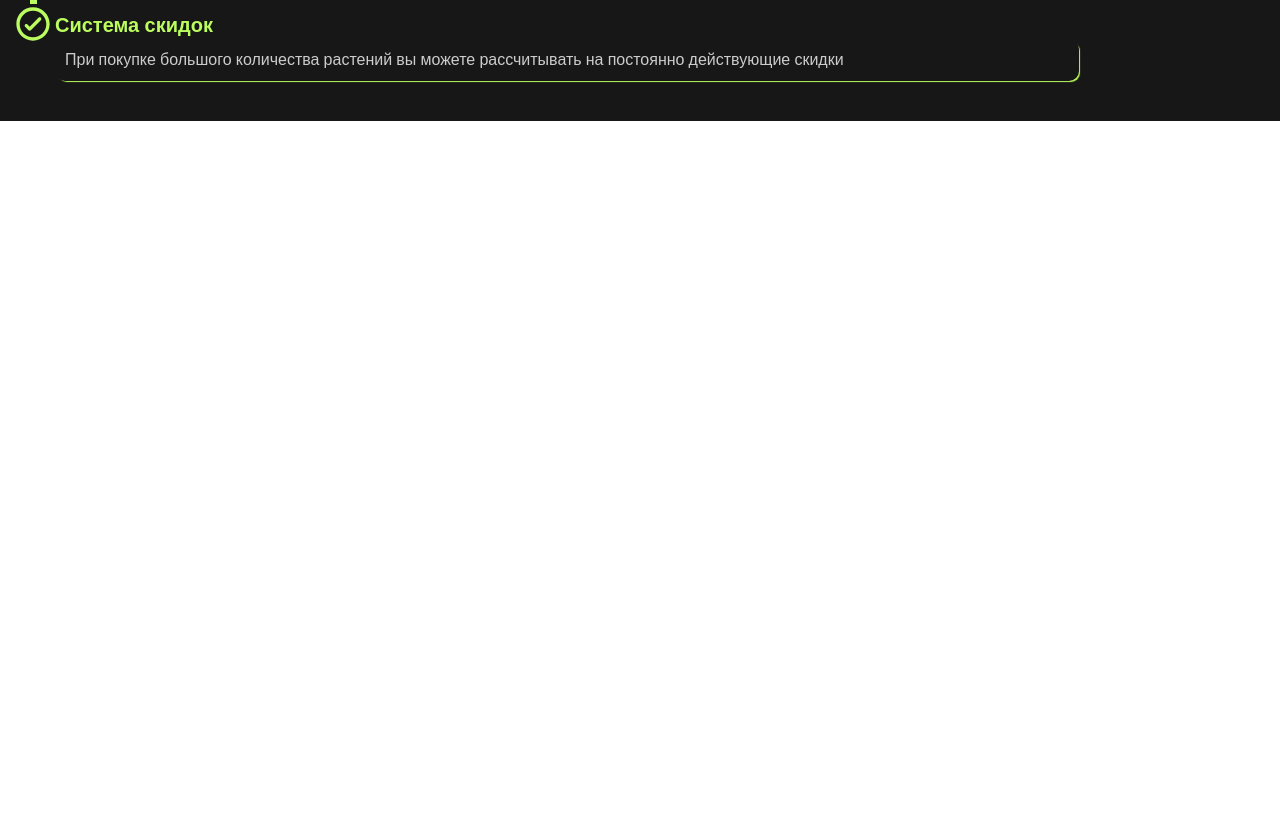
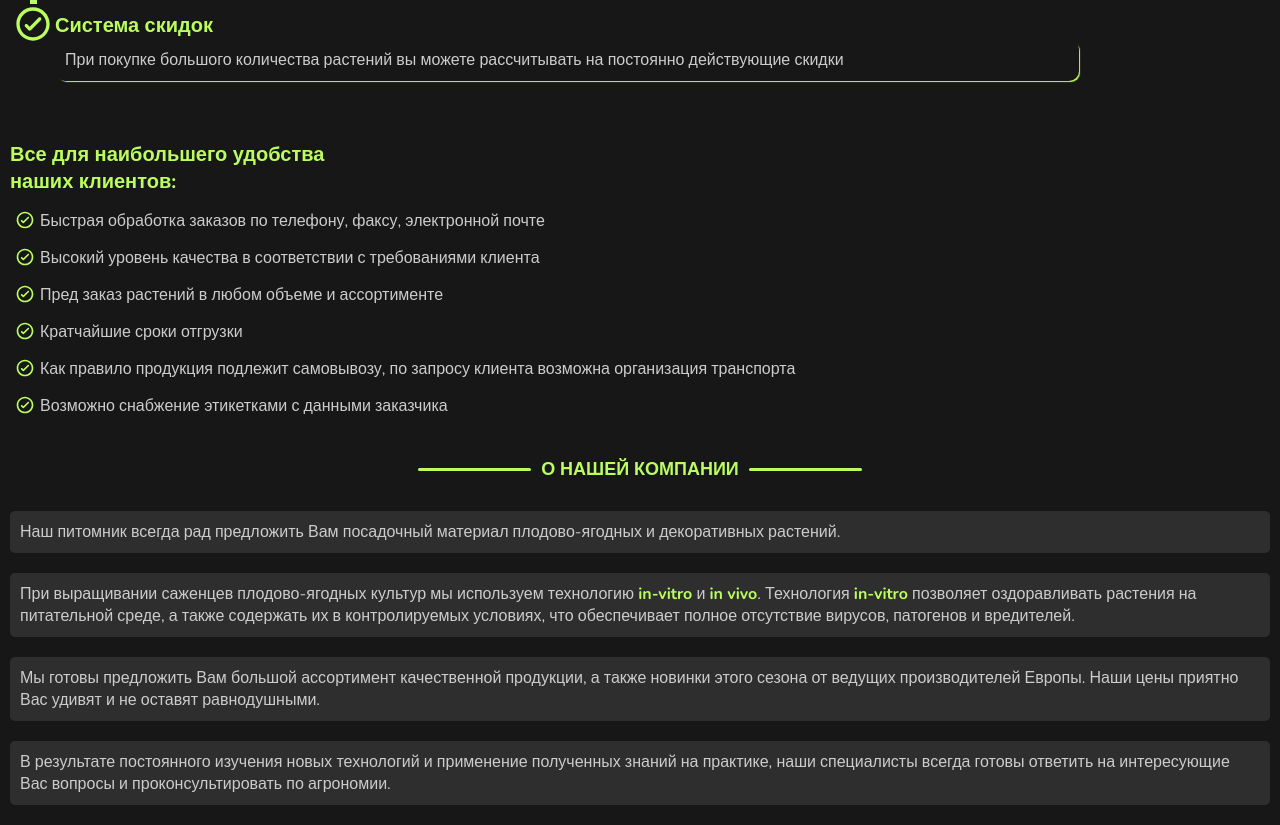
Before and after one commit to Alex99like/zelenymaster, a Next.js app: page / in a window 1280 px wide. Shown: the part 1300-2125 px from the top of the page. Before the commit the page ends 1421 px from the top, so only its background shows below. Built offline with nearby package versions, Linux system fonts and the light colour scheme.

Commit message:
feat: add final home page

```diff
--- /dev/null
+++ b/app/components/About/About.module.scss
@@ -0,0 +1,68 @@
+@import '../../styles/variables.scss';
+
+.wrapper {
+  background-color: $color-main-bg;
+  padding: 20px 10px 20px;
+
+  .title {
+    color: $color-text-green;
+    font-size: 12px;
+    width: 90%;
+    margin: 0 auto 30px;
+    display: flex;
+    justify-content: center;
+    align-items: center;
+    gap: 10px;
+
+    .hr {
+      width: 10%;
+      height: 3px;
+      background-color: $color-text-green;
+      border-radius: 20px;
+      border: none;
+    }
+
+  }
+
+  .container {
+    color: #cdcccc;
+    display: flex;
+    flex-direction: column;
+    gap: 20px;
+
+    p {
+      padding: 10px 10px;
+      background-color: #5858585c;
+      border-radius: 5px;
+
+      strong {
+        color: $color-text-green;
+      }
+    }
+  }
+
+  .list {
+    margin-bottom: 40px;
+    display: flex;
+    flex-direction: column;
+    gap: 15px;
+
+    h3 {
+      color: $color-text-green;
+      font-size: 20px;
+    }
+
+    li {
+      margin-left: 30px;
+      list-style-type: none;
+      position: relative;
+      color: #cdcccc;
+
+      .icon {
+        position: absolute;
+        top: 0px;
+        left: -25px;
+      }
+    }
+  }
+}
--- /dev/null
+++ b/app/components/About/About.tsx
@@ -0,0 +1,74 @@
+import { motion } from 'framer-motion'
+import styles from './About.module.scss'
+import { SuccessIcon } from '@/app/shared/SuccessIcon/SuccessIcon'
+
+const listItems = [
+  'Быстрая обработка заказов по телефону, факсу, электронной почте',
+  'Высокий уровень качества в соответствии с требованиями клиента',
+  'Пред заказ растений в любом объеме и ассортименте',
+  'Кратчайшие сроки отгрузки',
+  'Как правило продукция подлежит самовывозу, по запросу клиента возможна организация транспорта',
+  'Возможно снабжение этикетками с данными заказчика'
+]
+
+export const About = () => {
+  return (
+    <section className={styles.wrapper}>
+      <ul className={styles.list}>
+        <h3>Все для наибольшего удобства<br /> наших клиентов:</h3>
+        {listItems.map((item) => (
+          <motion.li
+            initial={{ opacity: 0, x: -50 }}
+            whileInView={{ opacity: 1, x: 0 }}
+            viewport={{ amount: 0.8, once: true }}
+            key={item}
+          >{item} <SuccessIcon width={20} className={styles.icon} /></motion.li>
+        ))}
+      </ul>
+      <motion.div className={styles.title}
+        initial={{ opacity: 0, y: -50 }}
+        whileInView={{ opacity: 1, y: 0 }}
+        viewport={{ amount: 0.5, once: true }}
+      >
+        <hr className={styles.hr} />
+        <h2 className={styles.h2}>О НАШЕЙ КОМПАНИИ</h2>
+        <hr className={styles.hr} />
+      </motion.div>
+      <div className={styles.container}>
+        <motion.p
+          initial={{ opacity: 0, y: -50 }}
+          whileInView={{ opacity: 1, y: 0 }}
+          viewport={{ amount: 0.7, once: true }}
+        >Наш питомник всегда рад предложить Вам посадочный материал плодово-ягодных
+           и декоративных растений.
+        </motion.p>
+        <motion.p
+          initial={{ opacity: 0, y: -50 }}
+          whileInView={{ opacity: 1, y: 0 }}
+          viewport={{ amount: 0.7, once: true }}
+        >При выращивании саженцев плодово-ягодных культур мы используем технологию <strong>in-vitro</strong> и <strong>in vivo</strong>.
+        Технология <strong>in-vitro</strong> позволяет оздоравливать растения
+           на питательной среде, а также содержать их в контролируемых условиях, что
+           обеспечивает полное отсутствие вирусов, патогенов и вредителей.
+        </motion.p>
+        <motion.p
+          initial={{ opacity: 0, y: -50 }}
+          whileInView={{ opacity: 1, y: 0 }}
+          viewport={{ amount: 0.7, once: true }}
+        >Мы готовы предложить Вам большой ассортимент качественной продукции,
+           а также новинки этого сезона от ведущих производителей Европы. Наши цены
+           приятно Вас удивят и не оставят равнодушными.
+        </motion.p>
+        <motion.p
+          initial={{ opacity: 0.7, y: -50 }}
+          whileInView={{ opacity: 1, y: 0 }}
+          viewport={{ amount: 1, once: true }}
+        >В результате постоянного изучения новых технологий и применение полученных
+           знаний на практике, наши специалисты всегда готовы ответить на интересующие
+           Вас вопросы и проконсультировать по агрономии.
+        </motion.p>
+      </div>
+
+    </section>
+  )
+}
--- a/app/components/Advantages/Advantages.tsx
+++ b/app/components/Advantages/Advantages.tsx
@@ -41,7 +41,7 @@ export const Advantages = forwardRef<HTMLDivElement>((_, refer) => {
       <motion.div ref={refer} className={styles.title}
         initial={{ opacity: 0, y: -50 }}
         whileInView={{ opacity: 1, y: 0 }}
-        viewport={{ amount: 1, once: true }}
+        viewport={{ amount: 0.5, once: true }}
       >
         <hr className={styles.hr} />
         <h2 className={styles.h2}>ПРЕИМУЩЕСТВА</h2>
--- a/app/components/Advantages/AdvantagesItem.tsx
+++ b/app/components/Advantages/AdvantagesItem.tsx
@@ -9,9 +9,6 @@ interface IAdvantagesItem {
 }
 
 export const AdvantagesItem = ({ values, last }: IAdvantagesItem) => {
-  //const ref = createRef<HTMLDivElement>()
-  //const isInView = useInView(ref, { once: false })
-
 
   return (
     <motion.div
@@ -28,8 +25,6 @@ export const AdvantagesItem = ({ values, last }: IAdvantagesItem) => {
         initial={{ scale: 0, y: -20 }}
         whileInView={{ scale: 1, y: 0 }}
         viewport={{ amount: 1, once: true }}
-        //transition={{ delay: 1 }}
-        //ref={ref}
       >
         <SuccessIcon className={styles.icon} width={40} />
       </motion.div>
@@ -37,7 +32,7 @@ export const AdvantagesItem = ({ values, last }: IAdvantagesItem) => {
         className={styles.name}
         initial={{ opacity: 0, x: -20 }}
         whileInView={{ opacity: 1, x: 0 }}
-        viewport={{ amount: 1, once: true }}
+        viewport={{ amount: 0.5, once: true }}
         transition={{ delay: 0.3 }}
       >{values.name}</motion.h3>
       <motion.p
--- a/app/components/Navbar/Navbar.module.scss
+++ b/app/components/Navbar/Navbar.module.scss
@@ -8,6 +8,7 @@
   width: 320px;
   height: 100vh;
   background: $color-main-bg;
+  -webkit-tap-highlight-color: transparent;
 }
 
 .toggle {
@@ -17,7 +18,7 @@
   width: 60px;
   height: 50px;
   border-radius: 20px;
-  right: 10px;
+  right: 15px;
   top: 10px;
   display: flex;
   flex-direction: column;
@@ -32,7 +33,7 @@
     width: 60%;
     height: 3px;
     border-radius: 10px;
-    background-color: #fff;
+    background-color: $color-text-green;
   }
 }
 
--- a/app/components/Navbar/Navbar.tsx
+++ b/app/components/Navbar/Navbar.tsx
@@ -22,10 +22,10 @@ export const Navbar = () => {
         animate={isOpen ? { width: 300, height: '100vh', borderRadius: 0 } : { width: 0, height: 0 }}
         transition={{ type: 'tween' }}
         >
-        <MenuItems
+        {isOpen && <MenuItems
           toggle={toggleOpen}
           active={isOpen}
-        />
+        />}
       </motion.nav>
     </div>
     </>
--- a/app/components/ReviesData/ReviewsData.module.scss
+++ b/app/components/ReviesData/ReviewsData.module.scss
@@ -48,6 +48,9 @@
   .container-img {
     display: flex;
     align-items: center;
+    .count {
+      color: #b1b1b1;
+    }
 
     .link {
       color:  $color-text-green;
--- a/app/components/ReviesData/ReviewsData.tsx
+++ b/app/components/ReviesData/ReviewsData.tsx
@@ -23,7 +23,7 @@ export const ReviewsData = () => {
         initial={{ opacity: 0, y: 20 }}
         animate={{ opacity: 1, y: 0 }}
         transition={{ delay: 1.1 }}
-        className={styles.description}>Мы стремимся сделать работу не только плодотворной, но и максимально удобной для Вас.</motion.p>
+        className={styles.description}>Мы стремимся сделать работу не только плодотворной, <br/> но и максимально удобной для Вас.</motion.p>
       <div className={styles['container-img']}>
         {avatars.map((photo, idx) => (
           <motion.div
@@ -41,6 +41,11 @@ export const ReviewsData = () => {
             />
           </motion.div>
         ))}
+        <motion.span className={styles.count}
+          initial={{ opacity: 0 }}
+          animate={{ x: -60, y: 5, opacity: 1 }}
+          transition={{ delay: 1.7 }}
+        >4000+</motion.span>
         <motion.div
           initial={{ opacity: 0 }}
           animate={{ x: -40, opacity: 1 }}
--- a/app/page.module.scss
+++ b/app/page.module.scss
@@ -2,6 +2,8 @@
 
 .main {
   position: relative;
+  background-color: $color-main-bg;
+  overflow-x: hidden;
 }
 
 .container {
@@ -73,7 +75,7 @@
 
 
     span {
-      background-color: #02ad1c;
+      background-color: #018d16eb;
       padding: 5px 20px;
       border-bottom-right-radius: 50px;
       border-top-left-radius: 50px;
--- a/app/page.tsx
+++ b/app/page.tsx
@@ -6,6 +6,7 @@ import { DataStore } from './components/DataStore/DataStore'
 import { ReviewsData } from './components/ReviesData/ReviewsData'
 import { createRef, useEffect, useRef, useState } from 'react'
 import { Advantages } from './components/Advantages/Advantages'
+import { About } from './components/About/About'
 
 export default function Home() {
   const ref = createRef<HTMLDivElement>()
@@ -49,6 +50,7 @@ export default function Home() {
         </motion.div>
       </section>
       <Advantages ref={ref} />
+      <About />
     </main>
   )
 }
--- a/app/reviews/page.tsx
+++ b/app/reviews/page.tsx
@@ -1,3 +1,3 @@
 export default function Reviews() {
-  return <div>Product</div>
+  return <div>Reviews</div>
 }
```
